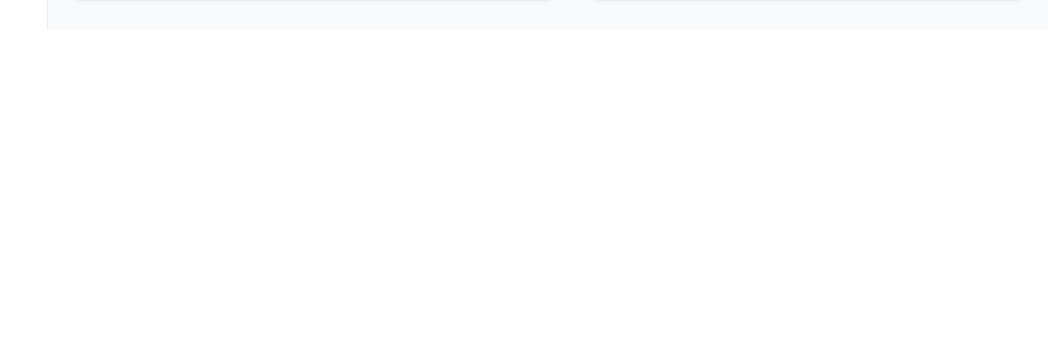
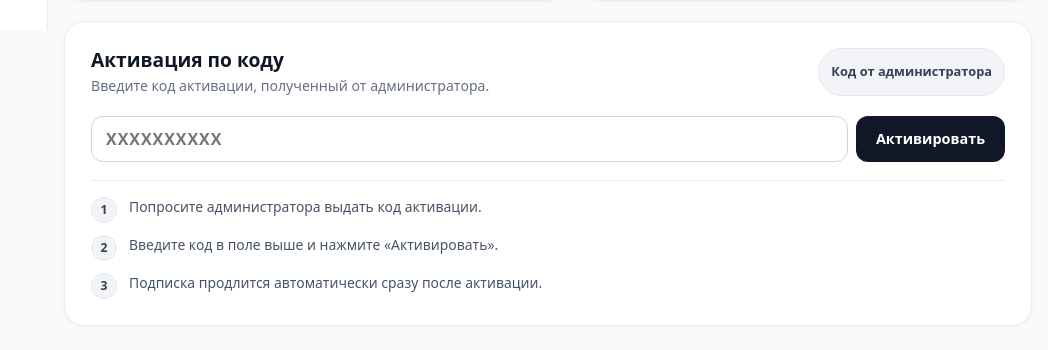
Before and after one commit to mrpattaxov-ctrl/sellerhub_uz, a Flask app: template templates/subscription.html in a window 1280 px wide. Shown: the part 770-1120 px from the top of the page, without its empty margins (232-1280 px from the left). Before the commit the page ends 800 px from the top, so only its background shows below. Run offline with Flask 3, Linux system fonts and the light colour scheme; the template is opened without the code that fills it, so the values that code supplies are empty; parts of the project's set-up code (start-up, migrations or seed data) failed here and were passed over.

Commit message:
fix: live search server-side, shop_ids caching, code activation UI
- groups.html: replace client-side DOM filter with debounced ?q= server search
- core/auth_helpers.py: cache _user_shop_ids() in Flask g per request
- subscription.html: restore code activation form as second payment option
- admin/routes.py, config.py: carry over finance seed + worker defaults

Co-Authored-By: Claude Sonnet 4.6 <noreply@anthropic.com>

```diff
--- a/templates/admin_subscriptions.html
+++ b/templates/admin_subscriptions.html
@@ -340,6 +340,7 @@
         </tbody>
       </table>
     </div>
+
   </section>
 
   <section class="admin-sub-card">
@@ -463,4 +464,5 @@
     </div>
   </section>
 </div>
+
 {% endblock %}
--- a/templates/subscription.html
+++ b/templates/subscription.html
@@ -279,6 +279,45 @@
     font-size: 0.8rem;
     font-weight: 600;
   }
+  .sub-code-section {
+    padding: 26px;
+  }
+  .sub-code-input-row {
+    display: flex;
+    gap: 8px;
+    align-items: center;
+  }
+  .sub-code-input {
+    flex: 1;
+    height: 46px;
+    border: 1.5px solid #d0d5dd;
+    border-radius: 12px;
+    padding: 0 14px;
+    font-size: 1rem;
+    font-weight: 700;
+    letter-spacing: 0.06em;
+    text-transform: uppercase;
+    outline: none;
+    transition: border-color .2s, box-shadow .2s;
+  }
+  .sub-code-input:focus {
+    border-color: #2e90fa;
+    box-shadow: 0 0 0 3px rgba(46,144,250,.15);
+  }
+  .sub-code-submit {
+    height: 46px;
+    padding: 0 20px;
+    border: none;
+    border-radius: 12px;
+    background: #101828;
+    color: #fff;
+    font-size: 0.9rem;
+    font-weight: 800;
+    cursor: pointer;
+    white-space: nowrap;
+    transition: opacity .16s;
+  }
+  .sub-code-submit:hover { opacity: .85; }
   @media (max-width: 900px) {
     .sub-pay-layout {
       grid-template-columns: 1fr;
@@ -433,6 +472,44 @@
       </div>
     </aside>
   </div>
+
+  <section class="sub-card sub-code-section">
+    <div class="sub-head">
+      <div>
+        <h2>Активация по коду</h2>
+        <p>Введите код активации, полученный от администратора.</p>
+      </div>
+      <div class="sub-pill">Код от администратора</div>
+    </div>
+    <form method="post">
+      <div class="sub-code-input-row">
+        <input
+          type="text"
+          class="sub-code-input"
+          name="activation_code"
+          placeholder="XXXXXXXXXX"
+          maxlength="20"
+          autocomplete="off"
+          autocorrect="off"
+          spellcheck="false">
+        <button type="submit" class="sub-code-submit">Активировать</button>
+      </div>
+    </form>
+    <ol class="sub-steps" style="margin-top:18px; padding-top:16px; border-top:1px solid #eaecf0;">
+      <li class="sub-step">
+        <span class="sub-step-num">1</span>
+        <p>Попросите администратора выдать код активации.</p>
+      </li>
+      <li class="sub-step">
+        <span class="sub-step-num">2</span>
+        <p>Введите код в поле выше и нажмите «Активировать».</p>
+      </li>
+      <li class="sub-step">
+        <span class="sub-step-num">3</span>
+        <p>Подписка продлится автоматически сразу после активации.</p>
+      </li>
+    </ol>
+  </section>
 </div>
 
 <script>
@@ -507,5 +584,6 @@
       paymeStatusText.textContent = error?.message || "Не удалось открыть Payme.";
     }
   });
+
 </script>
 {% endblock %}
```
Also changed, not shown: admin/routes.py (+7 -1 lines), config.py (+4 -4 lines), core/auth_helpers.py (+15 -5 lines), templates/groups.html (+14 -6 lines).
